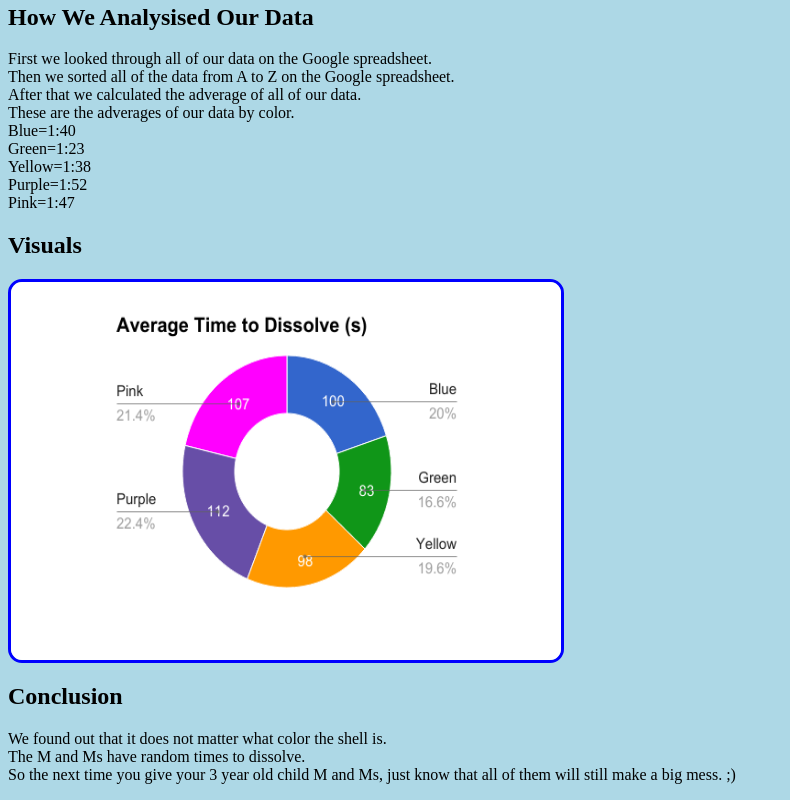
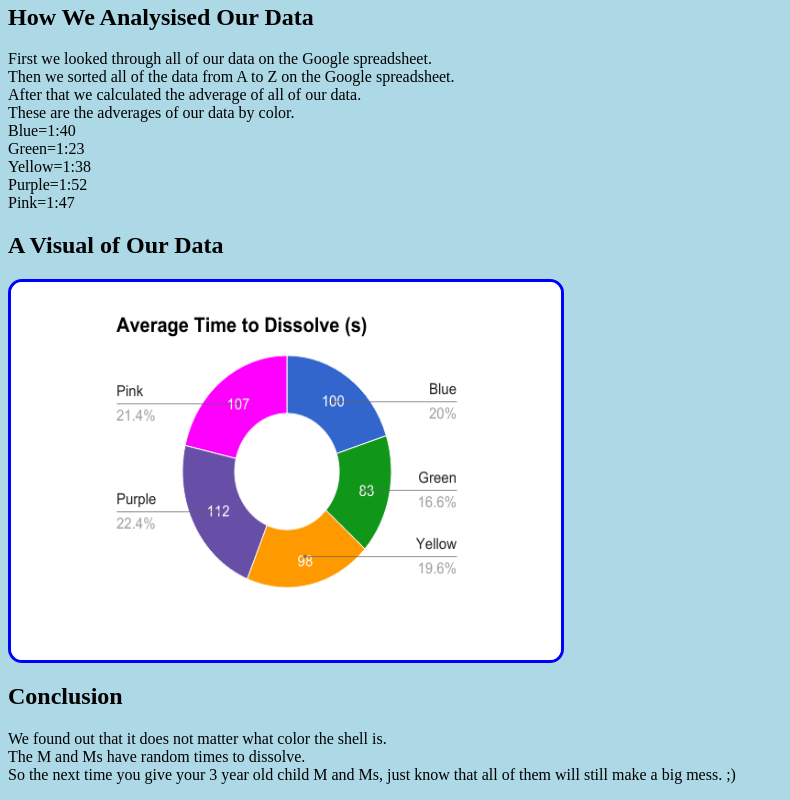
Before and after one commit to Joeyaxe/CS-Website, a plain HTML site: page MandMdata.html in a window 1280 px wide. Shown: the part 798-1598 px from the top of the page, without its empty margins (0-790 px from the left). Drawn offline with Linux system fonts and the light colour scheme.

Commit message:
Update MandMdata.html

```diff
--- a/MandMdata.html
+++ b/MandMdata.html
@@ -36,7 +36,7 @@
     Purple=1:52<br>
     Pink=1:47<br>
   </p>
-  <h2>Visuals</h2>
+  <h2>A Visual of Our Data</h2>
   <img src=MandMgraph.png style="width:550px;height:378px;">
   <h2>Conclusion</h2>
   <p>We found out that it does not matter what color the shell is.<br>
```
